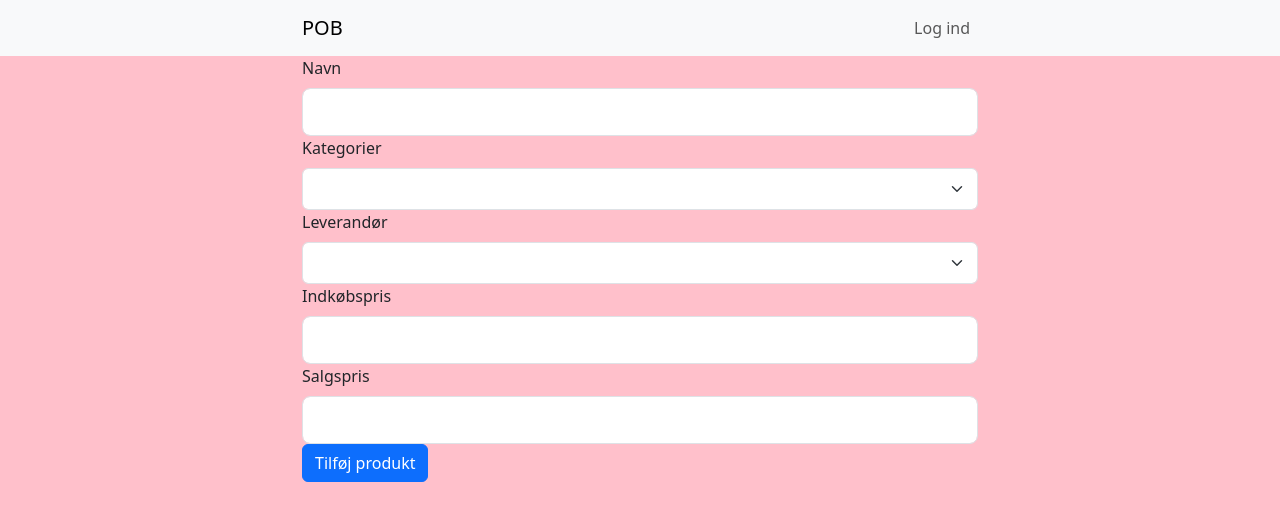
After one commit to Aiirey/DIS, a Flask app: template pob/templates/add-item.html in a window 1280 px wide. The commit adds this page. Shown: the top 521 px of the page. Run offline with Flask 3, Linux system fonts and the light colour scheme; the template is opened without the code that fills it: values that come from a table or form of the project are taken from there, others are empty.

Commit message:
added new shitz

```diff
--- a/pob/forms.py
+++ b/pob/forms.py
@@ -1,5 +1,5 @@
 from flask_wtf import FlaskForm
-from wtforms import StringField, PasswordField, SubmitField, BooleanField, FormField, FieldList
+from wtforms import StringField, PasswordField, SubmitField, BooleanField, FormField, FieldList, SelectField
 from wtforms.validators import DataRequired
 
 
@@ -24,6 +24,16 @@ class SearchForm(FlaskForm):
 class ChangeForm(FlaskForm):
     change = StringField()
 
+
 class AddForm(FlaskForm):
     changes = FieldList(FormField(ChangeForm))
     submit_add = SubmitField('Tilfør!')
+
+
+class ItemForm(FlaskForm):
+    name = StringField('Navn', validators=[DataRequired()])
+    suppliers = SelectField('Leverandør', validators=[DataRequired()])
+    supplierprice = StringField('Indkøbspris', validators=[DataRequired()])
+    resaleprice = StringField('Salgspris', validators=[DataRequired()])
+    categories = SelectField('Kategorier', validators=[DataRequired()])
+    submit = SubmitField('Tilføj produkt')
--- /dev/null
+++ b/pob/templates/add-item.html
@@ -0,0 +1,29 @@
+{% extends "main.html" %}
+{% block content %}
+    <form method="POST">
+        {{ item_form.hidden_tag() }}
+        <div class="col-auto">
+            {{ item_form.name.label(class="form-label") }}
+            {{ item_form.name(class="form-control form-control-lg") }}
+        </div>
+        <div class="col-auto">
+            {{ item_form.categories.label(class="form-label") }}
+            {{ item_form.categories(class="form-select form-control form-control-lg") }}
+        </div>
+        <div class="col-auto">
+            {{ item_form.suppliers.label(class="form-label") }}
+            {{ item_form.suppliers(class="form-select form-control form-control-lg") }}
+        </div>
+        <div class="col-auto">
+            {{ item_form.supplierprice.label(class="form-label") }}
+            {{ item_form.supplierprice(class="form-control form-control-lg", type="number", min="0", oninput="validity.valid||(value='');") }}
+        </div>
+        <div class="col-auto">
+            {{ item_form.resaleprice.label(class="form-label") }}
+            {{ item_form.resaleprice(class="form-control form-control-lg", type="number", min="0", oninput="validity.valid||(value='');") }}
+        </div>
+        <div class="col-auto">
+            {{ item_form.submit(class="btn btn-primary mb-3") }}
+        </div>
+    </form>
+{% endblock content %}
--- a/pob/templates/main.html
+++ b/pob/templates/main.html
@@ -30,9 +30,11 @@
                             <li class="nav-item">
                                 <a class="nav-link" aria-current="page" href="{{ url_for('Pob.add') }}">Tilførsel</a>
                             </li>
-
                             <li class="nav-item">
                                 <a class="nav-link" aria-current="page" href="{{ url_for('Pob.history') }}">Historik</a>
+                            </li>
+                            <li class="nav-item">
+                                <a class="nav-link" aria-current="page" href="{{ url_for('Pob.add_item') }}">Tilføj nyt produkt, som du ikke har i forvejen</a>
                             </li>
                         {% endif %}
                     </ul>
```
Also changed, not shown: pob/models.py (+12 -0 lines).
